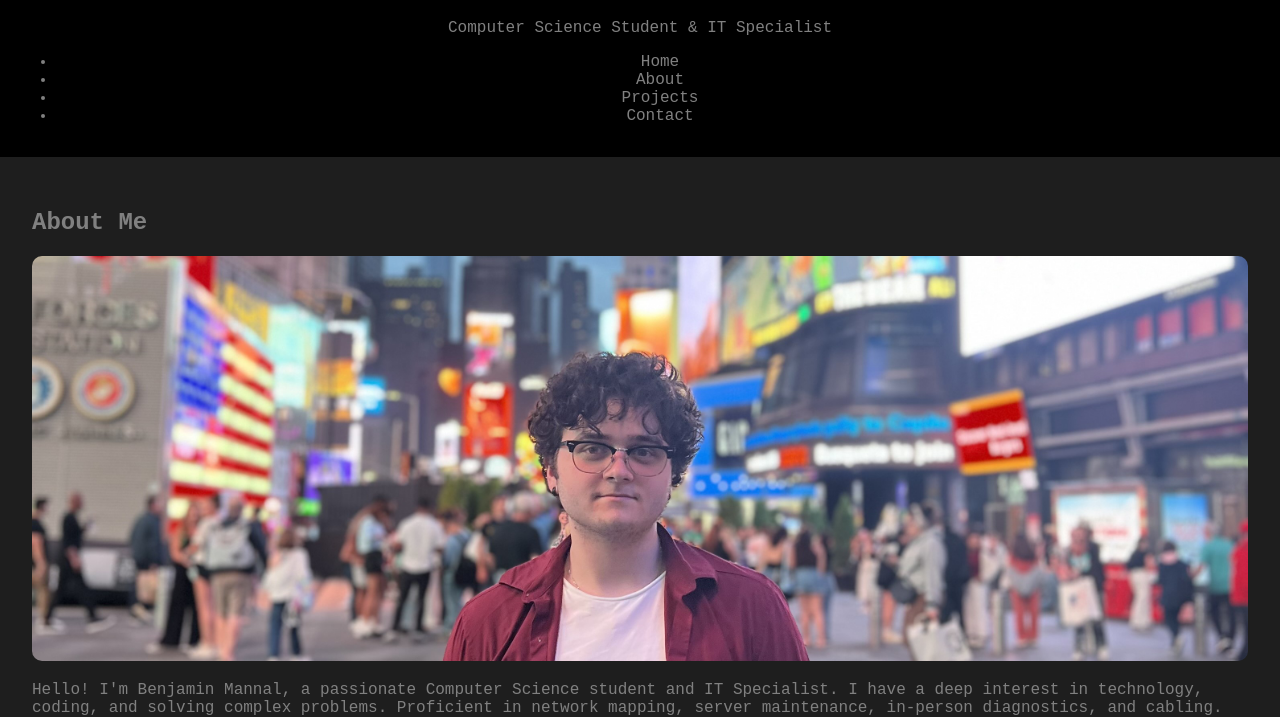
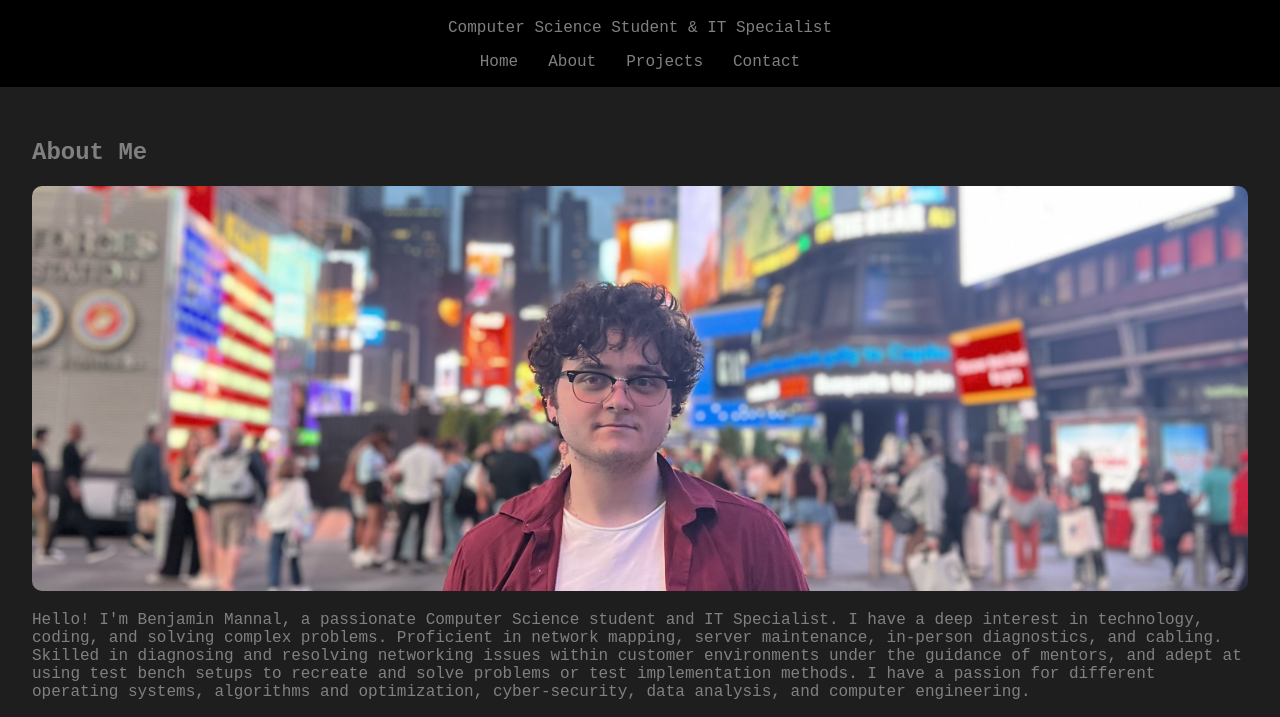
Before and after one commit to benimaru-afk/Benjamin-Mannal-Website, a plain HTML site: page index.html in a window 1280 px wide. Shown: the part 77-794 px from the top of the page. Drawn offline with Linux system fonts and the light colour scheme.

Commit message:
Add files via upload

```diff
--- a/index.html
+++ b/index.html
@@ -16,6 +16,23 @@
             background-color: #000;
             padding: 1em;
             text-align: center;
+        }
+        nav ul {
+            list-style-type: none;
+            margin: 0;
+            padding: 0;
+            display: flex;
+            justify-content: center;
+        }
+        nav ul li {
+            margin: 0 15px;
+        }
+        nav ul li a {
+            color: #808080;
+            text-decoration: none;
+        }
+        nav ul li a:hover {
+            text-decoration: underline;
         }
         main {
             padding: 2em;
@@ -89,8 +106,6 @@
             <a href="https://github.com/benimaru-afk" target="_blank">Github</a>
         </div>
     </section>
-
-
 </main>
 
 </body>
```
